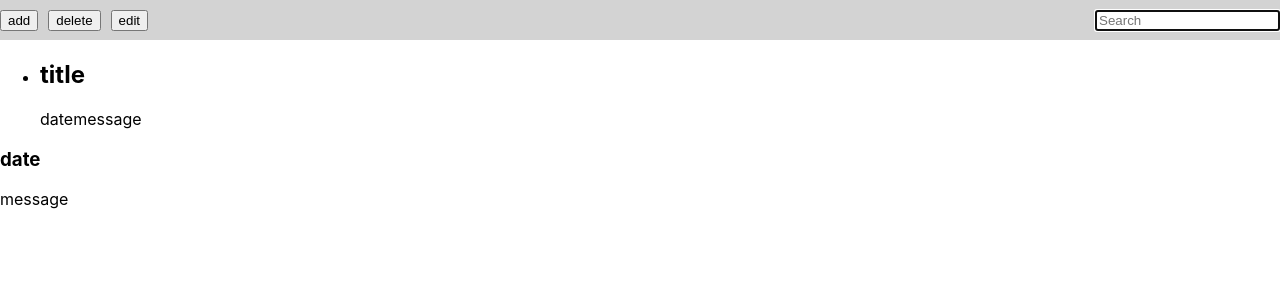
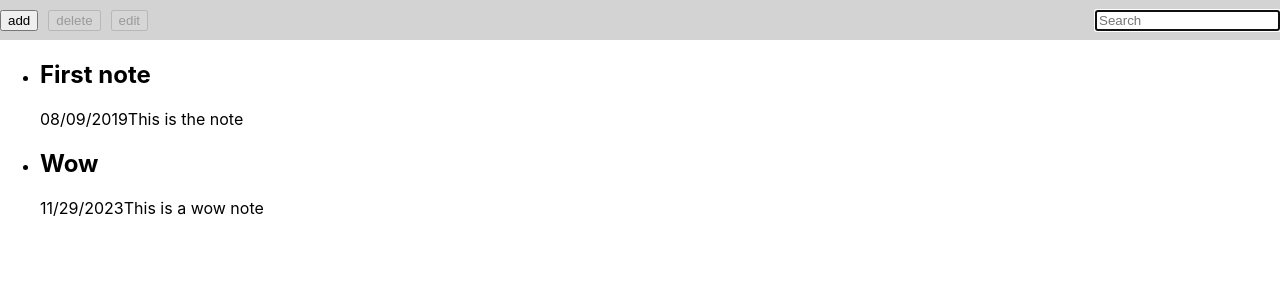
Before and after one commit to Firsache/notes-app, a React (Create React App) app: page / in a window 1280 px wide. Shown: the top 300 px of the page. Built offline with nearby package versions, Linux system fonts and the light colour scheme.

Commit message:
workspace updated

```diff
--- a/src/components/App/App.jsx
+++ b/src/components/App/App.jsx
@@ -7,21 +7,37 @@ import { Workspace } from "../Workspace/Workspace";
 
 export function App() {
   const { searchedQuery, search } = useSearch();
-  const { notesList, currentNote, createNote, addNote, deleteNote, editNote } =
-    useNotes();
+  const {
+    notesList,
+    currentNote,
+    disabled,
+    choseNote,
+    editing,
+    choseEdit,
+    adding,
+    choseAdd,
+    addNote,
+    deleteNote,
+    editNote,
+  } = useNotes();
 
   return (
     <NotesContext.Provider
-      value={
-        (searchedQuery,
+      value={{
+        searchedQuery,
         search,
         notesList,
         currentNote,
-        createNote,
+        disabled,
+        choseNote,
+        editing,
+        choseEdit,
+        adding,
+        choseAdd,
         addNote,
         deleteNote,
-        editNote)
-      }
+        editNote,
+      }}
     >
       <div>
         <SearchBar />
--- a/src/components/ListItem/ListItem.jsx
+++ b/src/components/ListItem/ListItem.jsx
@@ -1,9 +1,18 @@
-export const ListItem = () => {
+import { useContext } from "react";
+import { NotesContext } from "../../context/NotesContext";
+
+export const ListItem = ({ note }) => {
+  const { title, date, message } = note;
+  const { choseNote } = useContext(NotesContext);
   return (
-    <li>
-      <h2>title</h2>
-      <span>date</span>
-      <span>message</span>
+    <li
+      onClick={() => {
+        choseNote(note);
+      }}
+    >
+      <h2>{title}</h2>
+      <span>{date}</span>
+      <span>{message}</span>
     </li>
   );
 };
--- a/src/components/SearchBar/SearchBar.jsx
+++ b/src/components/SearchBar/SearchBar.jsx
@@ -1,16 +1,22 @@
+import { useContext } from "react";
+import { NotesContext } from "../../context/NotesContext";
 import { SearchBox } from "../SearchBox/SearchBox ";
 import { Header, ButtonsBlock } from "./SearchBar.styled";
 
 export const SearchBar = () => {
-  const handleAddNote = () => {};
-  const handleDeleteNote = () => {};
-  const handleEditNote = () => {};
+  const { currentNote, disabled, choseAdd, deleteNote, choseEdit } =
+    useContext(NotesContext);
+
   return (
     <Header>
       <ButtonsBlock>
-        <button onClick={handleAddNote}>add</button>
-        <button onClick={handleDeleteNote}>delete</button>
-        <button onClick={handleEditNote}>edit</button>
+        <button onClick={() => choseAdd()}>add</button>
+        <button disabled={disabled} onClick={() => deleteNote(currentNote.id)}>
+          delete
+        </button>
+        <button disabled={disabled} onClick={() => choseEdit()}>
+          edit
+        </button>
       </ButtonsBlock>
       <SearchBox />
     </Header>
--- a/src/components/Sidebar/Sidebar.jsx
+++ b/src/components/Sidebar/Sidebar.jsx
@@ -1,9 +1,14 @@
+import { useContext } from "react";
+import { NotesContext } from "../../context/NotesContext";
 import { ListItem } from "../ListItem/ListItem";
 
 export const Sidebar = () => {
+  const { notesList } = useContext(NotesContext);
   return (
     <ul>
-      <ListItem />
+      {notesList?.map((note) => (
+        <ListItem key={note.id} note={note} />
+      ))}
     </ul>
   );
 };
--- a/src/components/Workspace/Workspace.jsx
+++ b/src/components/Workspace/Workspace.jsx
@@ -1,8 +1,45 @@
+import { useContext } from "react";
+import { NotesContext } from "../../context/NotesContext";
+
 export const Workspace = () => {
+  const { currentNote, choseNote, adding, editing, addNote, editNote } =
+    useContext(NotesContext);
+
+  const handleEditing = (e) => {
+    choseNote(e.target.value);
+    editNote(currentNote);
+  };
+
+  const handleAdditing = (e) => {
+    choseNote(e.target.value);
+    addNote(currentNote);
+  };
+
   return (
     <>
-      <h3>date</h3>
-      <p>message</p>
+      {adding && (
+        <textarea
+          rows="8"
+          cols="15"
+          placeholder="Type to add a note"
+          onChange={handleAdditing}
+        />
+      )}
+      {editing && currentNote && (
+        <textarea
+          rows="8"
+          cols="15"
+          value={currentNote.message}
+          onChange={handleEditing}
+        />
+      )}
+      {!adding && !editing && currentNote && (
+        <>
+          <h3>{currentNote.date}</h3>
+          <p>{currentNote.title}</p>
+          <p>{currentNote.message}</p>
+        </>
+      )}
     </>
   );
 };
--- a/src/context/NotesContext.jsx
+++ b/src/context/NotesContext.js
@@ -2,11 +2,16 @@ import { createContext } from "react";
 
 function noop() {}
 export const NotesContext = createContext({
-  searchedQuery: null,
+  searchedQuery: "",
   search: noop,
   notesList: [],
-  currentNote: null,
-  createNote: noop,
+  currentNote: "",
+  disabled: true,
+  choseNote: noop,
+  editing: false,
+  choseEdit: noop,
+  adding: false,
+  choseAdd: noop,
   addNote: noop,
   deleteNote: noop,
   editNote: noop,
--- /dev/null
+++ b/src/hooks/notes.hook.js
@@ -0,0 +1,77 @@
+import { useCallback, useState } from "react";
+
+export const useNotes = () => {
+  const [notesList, setNotesList] = useState([
+    {
+      id: 1,
+      title: "First note",
+      message: "This is the note",
+      date: "08/09/2019",
+    },
+    {
+      id: 2,
+      title: "Wow",
+      message: "This is a wow note",
+      date: "11/29/2023",
+    },
+  ]);
+  const [currentNote, setCurrentNote] = useState("");
+  const [disabled, setDisabled] = useState(true);
+  const [editing, setEditing] = useState(false);
+  const [adding, setAdding] = useState(false);
+
+  // const getNotes = ()=>{}
+  const choseNote = useCallback((note) => {
+    setCurrentNote(note);
+    setDisabled(false);
+  }, []);
+
+  const choseEdit = useCallback(() => {
+    setEditing(!editing);
+    setAdding(false);
+  }, [editing]);
+
+  const choseAdd = useCallback(() => {
+    setAdding(!adding);
+    setEditing(false);
+  }, [adding]);
+
+  const addNote = useCallback(
+    (note) => {
+      setNotesList([...notesList, note]);
+      choseAdd();
+    },
+    [choseAdd, notesList]
+  );
+
+  const deleteNote = useCallback(
+    (noteId) => {
+      const newList = notesList.filter((note) => note.id !== noteId);
+      setNotesList(newList);
+    },
+    [notesList]
+  );
+
+  const editNote = useCallback(
+    (note) => {
+      const newList = notesList.map((n) => (n.id === note.id ? note : n));
+      setNotesList(newList);
+      choseEdit();
+    },
+    [choseEdit, notesList]
+  );
+
+  return {
+    notesList,
+    currentNote,
+    disabled,
+    choseNote,
+    editing,
+    choseEdit,
+    adding,
+    choseAdd,
+    addNote,
+    deleteNote,
+    editNote,
+  };
+};
--- a/src/hooks/notes.hook.jsx
+++ /dev/null
@@ -1,35 +0,0 @@
-import { useCallback, useState } from "react";
-
-export const useNotes = () => {
-  const [notesList, setNotesList] = useState([]);
-  const [currentNote, setCurrentNote] = useState(null);
-
-  // const getNotes = ()=>{}
-  const createNote = useCallback((note) => {
-    setCurrentNote(note);
-  }, []);
-  const addNote = useCallback(
-    (note) => {
-      setNotesList([...notesList, note]);
-    },
-    [notesList]
-  );
-
-  const deleteNote = useCallback(
-    (noteId) => {
-      const newList = notesList.filter((note) => note.id !== noteId);
-      setNotesList(newList);
-    },
-    [notesList]
-  );
-
-  const editNote = useCallback(
-    (note) => {
-      const newList = notesList.map((n) => (n.id === note.id ? note : n));
-      setNotesList(newList);
-    },
-    [notesList]
-  );
-
-  return { notesList, currentNote, createNote, addNote, deleteNote, editNote };
-};
--- a/src/hooks/search.hook.jsx
+++ b/src/hooks/search.hook.js
@@ -1,7 +1,7 @@
 import { useCallback, useState } from "react";
 
 export const useSearch = () => {
-  const [searchedQuery, setSearchedQuery] = useState(null);
+  const [searchedQuery, setSearchedQuery] = useState("");
 
   const search = useCallback((query) => {
     setSearchedQuery(query);
```
